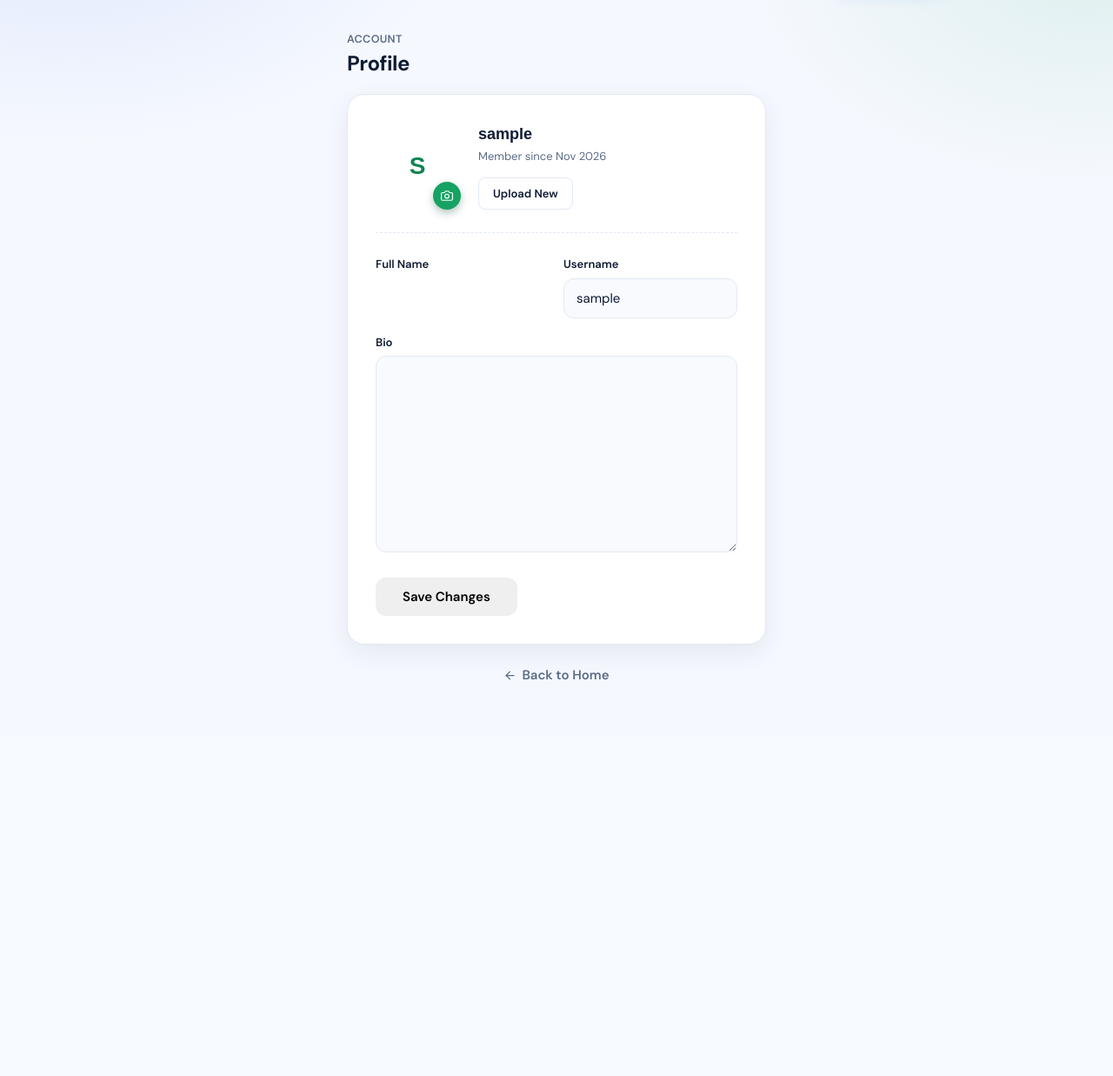
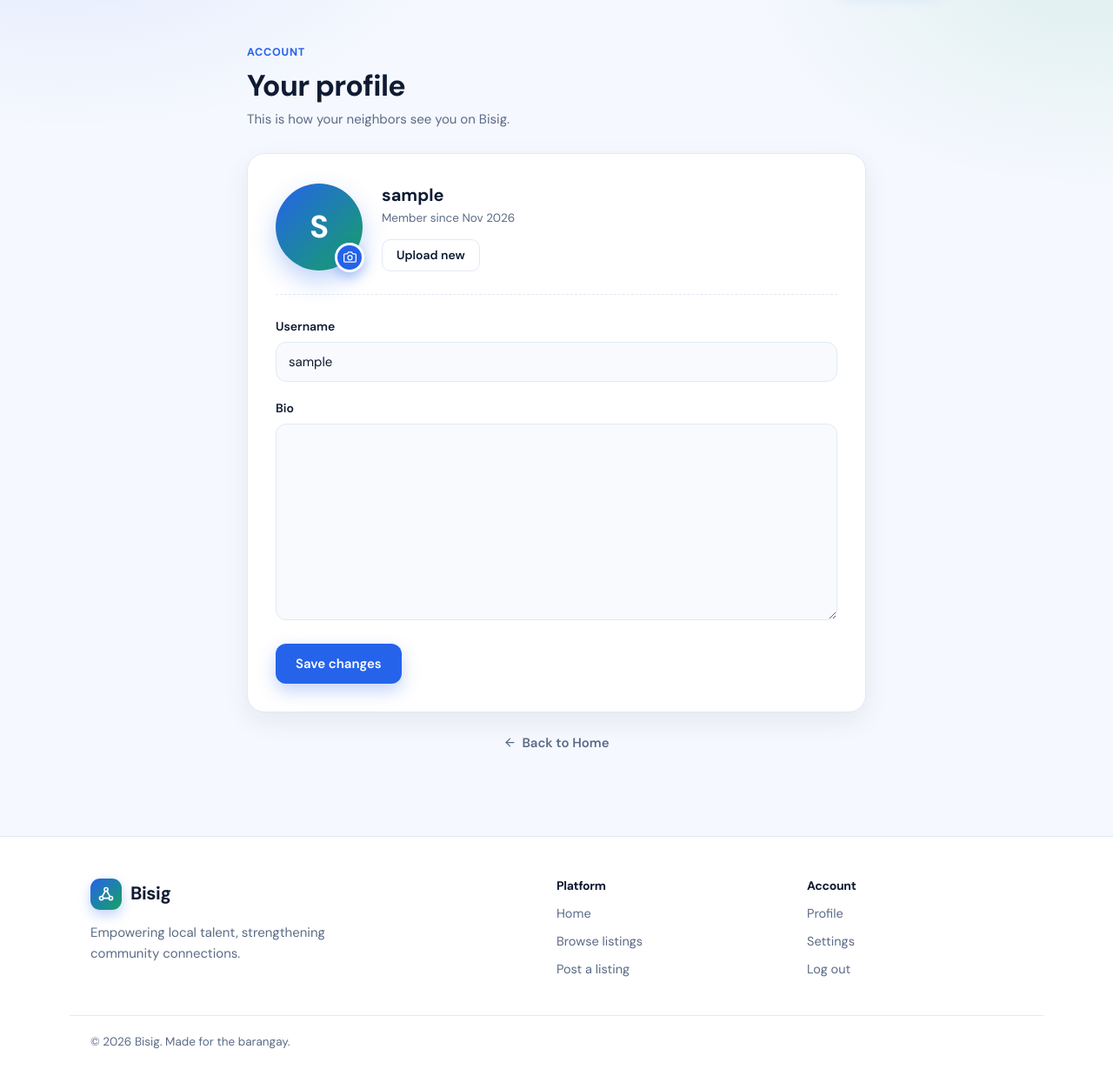
Before and after one commit to alexabaniasia/Bisig, a Django app: page /profile/ in a window 1280 px wide. Shown: the part 71-1308 px from the top of the page at 87% size. Before the commit the page ends 853 px from the top, so only its background shows below. Run offline with Django 5.2, Linux system fonts and the light colour scheme; the visitor is signed in with stand-in values (Sample User, id 1); data comes from the database, SQL or seed files in the repository.

Commit message:
Redesign profile and settings pages

```diff
--- a/static/css/user_profile/profile.css
+++ b/static/css/user_profile/profile.css
@@ -1,30 +1,12 @@
 /* Bisig — Profile */
 
-main.wrap {
-    max-width: 640px;
-    margin: 0 auto;
-    padding: 36px 24px 60px 24px;
-}
-
-main.wrap h1 { font-size: 24px; margin: 0 0 22px 0; }
-
-.eyebrow-label {
-    font-size: 12.5px;
-    font-weight: 600;
-    letter-spacing: 0.03em;
-    color: var(--ink-soft);
-    margin: 0 0 4px 0;
-}
-
-.profile-card { padding: 32px; text-align: left; }
-
-/* ---------- Avatar header row ---------- */
+.profile-card { padding: 32px; }
 
 .profile-head {
     display: flex;
     align-items: center;
+    flex-wrap: wrap;
     gap: 22px;
-    flex-wrap: wrap;
     padding-bottom: 26px;
     margin-bottom: 26px;
     border-bottom: 1px dashed var(--line);
@@ -33,90 +15,54 @@ main.wrap h1 { font-size: 24px; margin: 0 0 22px 0; }
 .avatar-frame { position: relative; flex: none; }
 
 .avatar {
-    width: 96px;
-    height: 96px;
+    display: block;
+    width: 100px;
+    height: 100px;
     object-fit: cover;
     border-radius: 50%;
-    border: 3px solid var(--card);
-    outline: 2px solid var(--mint);
-    box-shadow: 0 10px 26px rgba(38, 32, 20, 0.16);
-    display: block;
+    border: 4px solid var(--surface);
+    box-shadow: 0 0 0 3px var(--blue-soft), 0 12px 28px rgba(15, 27, 51, 0.16);
 }
 
 .avatar-placeholder {
-    width: 96px;
-    height: 96px;
+    width: 100px;
+    height: 100px;
     border-radius: 50%;
-    background: var(--mint);
-    color: var(--green-dark);
-    display: flex;
-    align-items: center;
-    justify-content: center;
-    font-family: 'Space Grotesk', sans-serif;
+    display: grid;
+    place-items: center;
+    background: linear-gradient(135deg, var(--blue), var(--green));
+    color: #fff;
+    font-size: 36px;
     font-weight: 700;
-    font-size: 28px;
+    box-shadow: 0 12px 28px rgba(37, 99, 235, 0.28);
 }
 
 .avatar-edit-btn {
     position: absolute;
     right: -2px;
     bottom: -2px;
-    width: 32px;
-    height: 32px;
+    width: 34px;
+    height: 34px;
     border-radius: 50%;
-    background: var(--green);
-    color: white;
-    display: flex;
-    align-items: center;
-    justify-content: center;
-    border: 3px solid var(--card);
-    box-shadow: 0 4px 10px rgba(31, 92, 69, 0.35);
+    display: grid;
+    place-items: center;
+    background: var(--blue);
+    color: #fff;
+    border: 3px solid var(--surface);
+    box-shadow: 0 6px 14px rgba(37, 99, 235, 0.35);
     cursor: pointer;
     transition: background 0.15s;
 }
 
-.avatar-edit-btn:hover { background: var(--green-dark); }
-.avatar-edit-btn svg { width: 14px; height: 14px; }
+.avatar-edit-btn:hover { background: var(--blue-dark); }
+.avatar-edit-btn svg { width: 15px; height: 15px; }
 
 .profile-head-info { flex: 1; min-width: 200px; }
+.profile-head-info .name { font-size: 20px; font-weight: 700; margin-bottom: 2px; }
+.profile-head-info .handle { margin-bottom: 14px; font-size: 13.5px; color: var(--ink-soft); }
+.avatar-actions { display: flex; flex-wrap: wrap; gap: 10px; }
 
-.profile-head-info .name {
-    font-family: 'Space Grotesk', sans-serif;
-    font-weight: 700;
-    font-size: 18px;
-    color: var(--ink);
-    margin: 0 0 2px 0;
-}
-
-.profile-head-info .handle {
-    font-size: 13px;
-    color: var(--ink-soft);
-    margin: 0 0 14px 0;
-}
-
-.avatar-actions { display: flex; gap: 10px; flex-wrap: wrap; }
-
-.btn-ghost {
-    display: inline-flex;
-    align-items: center;
-    padding: 8px 16px;
-    border-radius: 8px;
-    font-size: 13px;
-    font-weight: 600;
-    cursor: pointer;
-    border: 1px solid var(--line);
-    background: var(--paper);
-    color: var(--ink);
-    text-decoration: none;
-    transition: background 0.15s, border-color 0.15s;
-}
-
-.btn-ghost:hover { background: var(--paper-dark); border-color: var(--green); text-decoration: none; }
-
-.btn-ghost.btn-danger-ghost { color: var(--error); }
-.btn-ghost.btn-danger-ghost:hover { background: #F6E3DC; border-color: var(--error); }
-
-/* Hides the real file input + clear checkbox, but keeps them operable via the labels above */
+/* Hides the real file input + clear checkbox; the labels above operate them */
 .visually-hidden-field,
 .visually-hidden-field * {
     position: absolute;
@@ -130,38 +76,10 @@ main.wrap h1 { font-size: 24px; margin: 0 0 22px 0; }
     border: 0;
 }
 
-/* ---------- Form fields ---------- */
-
-.field-row.two-col {
-    display: grid;
-    grid-template-columns: 1fr 1fr;
-    gap: 16px;
-}
-
-.field { margin-bottom: 18px; }
-
-.field label {
-    display: block;
-    font-size: 13px;
-    font-weight: 600;
-    color: var(--ink);
-    margin-bottom: 6px;
-}
-
-.field-error {
-    color: var(--error);
-    font-size: 12px;
-    margin: 6px 0 0 0;
-}
-
-.btn-inline {
-    display: inline-block;
-    width: auto;
-    padding: 12px 30px;
-    margin-top: 4px;
-}
+.field { margin-bottom: 20px; }
+.field label { display: block; margin-bottom: 7px; font-size: 14px; font-weight: 600; }
+.field-error { margin-top: 6px; font-size: 12.5px; color: var(--danger); }
 
 @media (max-width: 560px) {
-    .field-row.two-col { grid-template-columns: 1fr; }
-    .profile-card { padding: 26px 22px 30px 22px; }
+    .profile-card { padding: 24px 20px; }
 }
--- a/templates/user_profile/profile.html
+++ b/templates/user_profile/profile.html
@@ -11,9 +11,12 @@
 <body>
     {% include 'partials/topbar.html' with active='profile' %}
 
-    <main class="wrap">
-        <p class="eyebrow-label">ACCOUNT</p>
-        <h1>Profile</h1>
+    <main class="container narrow page">
+        <div class="page-title">
+            <span class="kicker">Account</span>
+            <h1>Your profile</h1>
+            <p>This is how your neighbors see you on Bisig.</p>
+        </div>
 
         <form method="post" enctype="multipart/form-data" class="stack card profile-card">
             {% csrf_token %}
@@ -38,9 +41,9 @@
                     <p class="name">{{ request.user.username }}</p>
                     <p class="handle">Member since {{ request.user.date_joined|date:"M Y" }}</p>
                     <div class="avatar-actions">
-                        <label for="id_profile_image" class="btn-ghost">Upload New</label>
+                        <label for="id_profile_image" class="btn btn-outline btn-sm">Upload new</label>
                         {% if profile.profile_image %}
-                            <label for="profile_image-clear_id" class="btn-ghost btn-danger-ghost">Remove Photo</label>
+                            <label for="profile_image-clear_id" class="btn btn-outline btn-sm btn-danger-outline">Remove photo</label>
                         {% endif %}
                     </div>
                     {% if form.profile_image.errors %}
@@ -51,16 +54,9 @@
                 <div class="visually-hidden-field">{{ form.profile_image }}</div>
             </div>
 
-            <div class="field-row two-col">
-                <div class="field">
-                    <label for="id_full_name">Full Name</label>
-                    {{ form.full_name }}
-                    {% if form.full_name.errors %}<p class="field-error">{{ form.full_name.errors.0 }}</p>{% endif %}
-                </div>
-                <div class="field">
-                    <label for="id_username_display">Username</label>
-                    <input type="text" id="id_username_display" value="{{ request.user.username }}" disabled>
-                </div>
+            <div class="field">
+                <label for="id_username_display">Username</label>
+                <input type="text" id="id_username_display" value="{{ request.user.username }}" disabled>
             </div>
 
             <div class="field">
@@ -69,7 +65,7 @@
                 {% if form.bio.errors %}<p class="field-error">{{ form.bio.errors.0 }}</p>{% endif %}
             </div>
 
-            <button type="submit" class="btn btn-inline">Save Changes</button>
+            <button type="submit" class="btn btn-primary">Save changes</button>
         </form>
 
         <a href="{% url 'home:home' %}" class="back-link">
@@ -77,5 +73,7 @@
             Back to Home
         </a>
     </main>
+
+    {% include 'partials/footer.html' %}
 </body>
 </html>
```
Also changed, not shown: static/css/user_settings/settings.css (+45 -103 lines), templates/user_settings/settings.html (+12 -7 lines).
